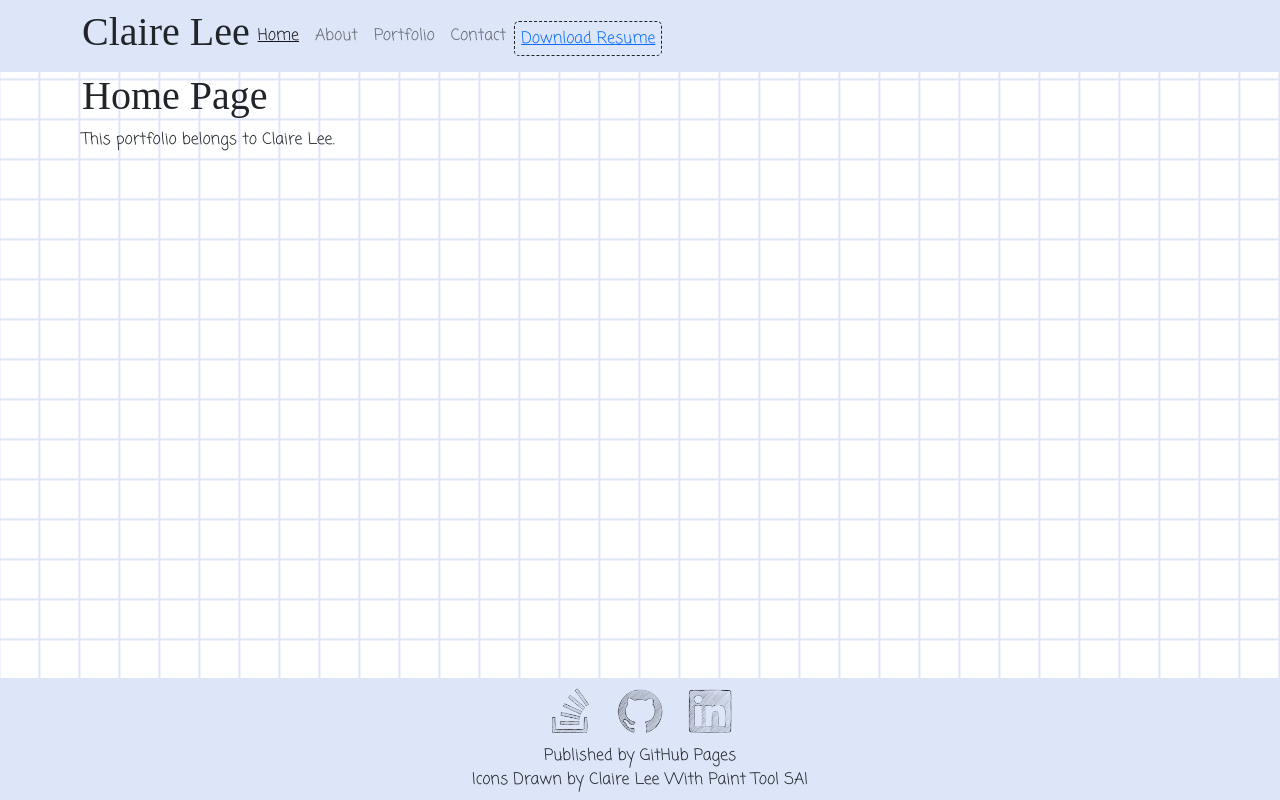
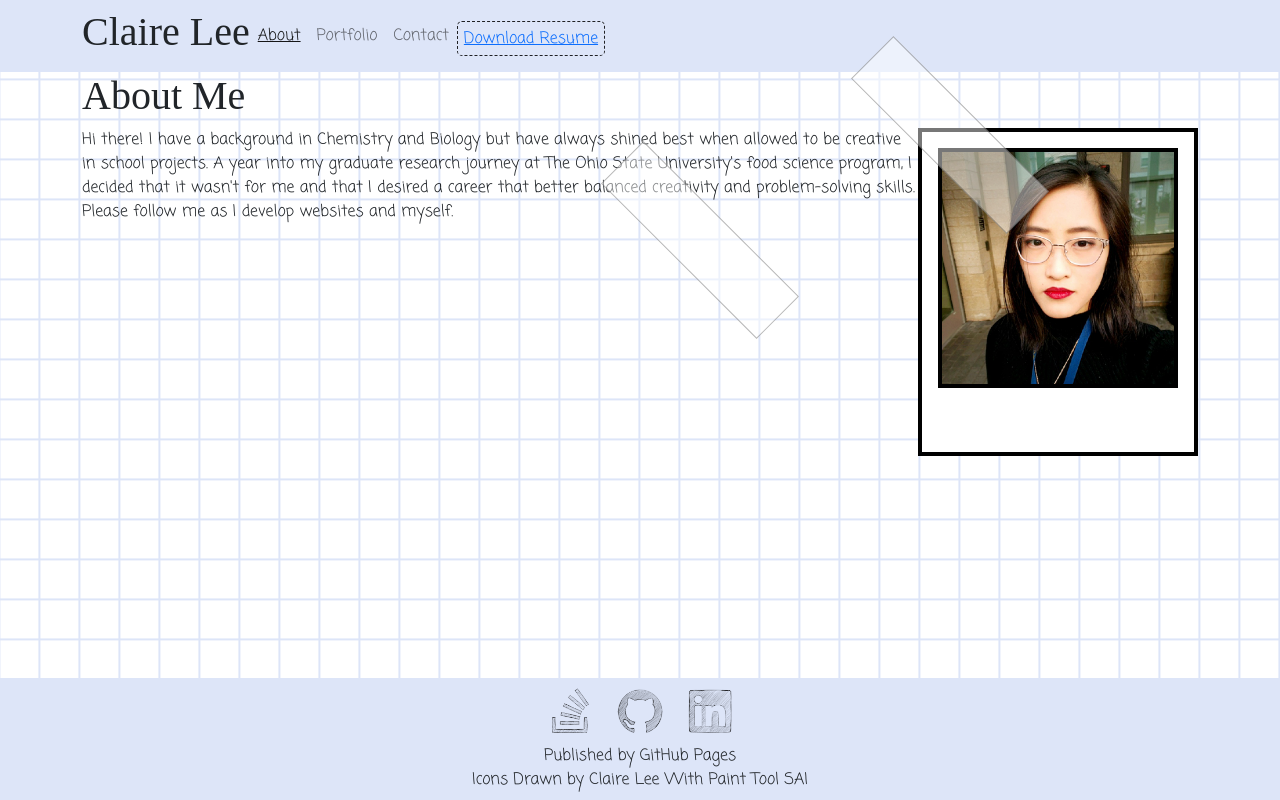
Before and after one commit to leeclaire156/Portfolio-V2, a React (Create React App) app: page / in a window 1280 px wide. Built offline with nearby package versions, Linux system fonts and the light colour scheme; a web font is replaced by a local one.

Commit message:
Disables homepage which may be delete or resued in future updates

```diff
--- a/src/components/NavTabs.js
+++ b/src/components/NavTabs.js
@@ -10,11 +10,11 @@ export default function NavTabs({ currentPage, handlePageChange }) {
           <h1>Claire Lee</h1>
           <Navbar.Collapse id='basic-navbar-nav'>
             <Nav className="me-auto">
-              <Nav.Link href='#home'
+              {/* <Nav.Link href='#home'
                 onClick={() => handlePageChange('Home')}
                 className={currentPage === 'Home' ? 'nav-link active' : 'nav-link'}>
                 Home
-              </Nav.Link>
+              </Nav.Link> */}
               <Nav.Link href='#about'
                 onClick={() => handlePageChange('About')}
                 className={currentPage === 'About' ? 'nav-link active' : 'nav-link'}>
--- a/src/components/PortfolioContainer.js
+++ b/src/components/PortfolioContainer.js
@@ -1,7 +1,7 @@
 import React, { useState } from 'react';
 import '../styles/main.css';
 import NavTabs from './NavTabs';
-import Home from './pages/Home';
+// import Home from './pages/Home';
 import About from './pages/About';
 import Portfolio from './pages/Portfolio';
 import Contact from './pages/Contact';
@@ -9,14 +9,14 @@ import Footer from './footer/Footer';
 import { Container } from 'react-bootstrap';
 
 export default function PortfolioContainer() {
-  const [currentPage, setCurrentPage] = useState('Home');
+  const [currentPage, setCurrentPage] = useState('About');
 
   // This method checks to see what the value of `currentPage` is.
   // Depending on the value of currentPage, we return the corresponding component to render. This function is called on line 35.
   const renderPage = () => {
-    if (currentPage === 'Home') {
-      return <Home />;
-    }
+    // if (currentPage === 'Home') {
+    //   return <Home />;
+    // }
     if (currentPage === 'About') {
       return <About />;
     }
```
